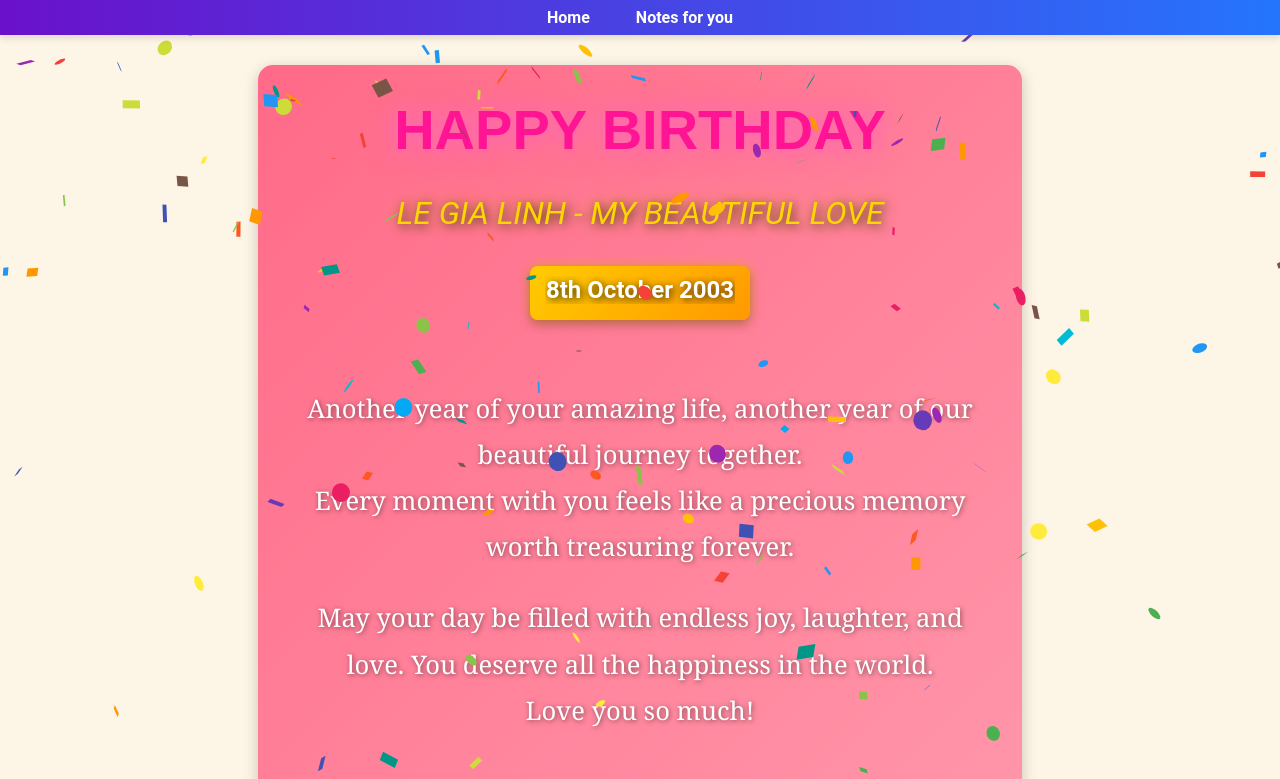
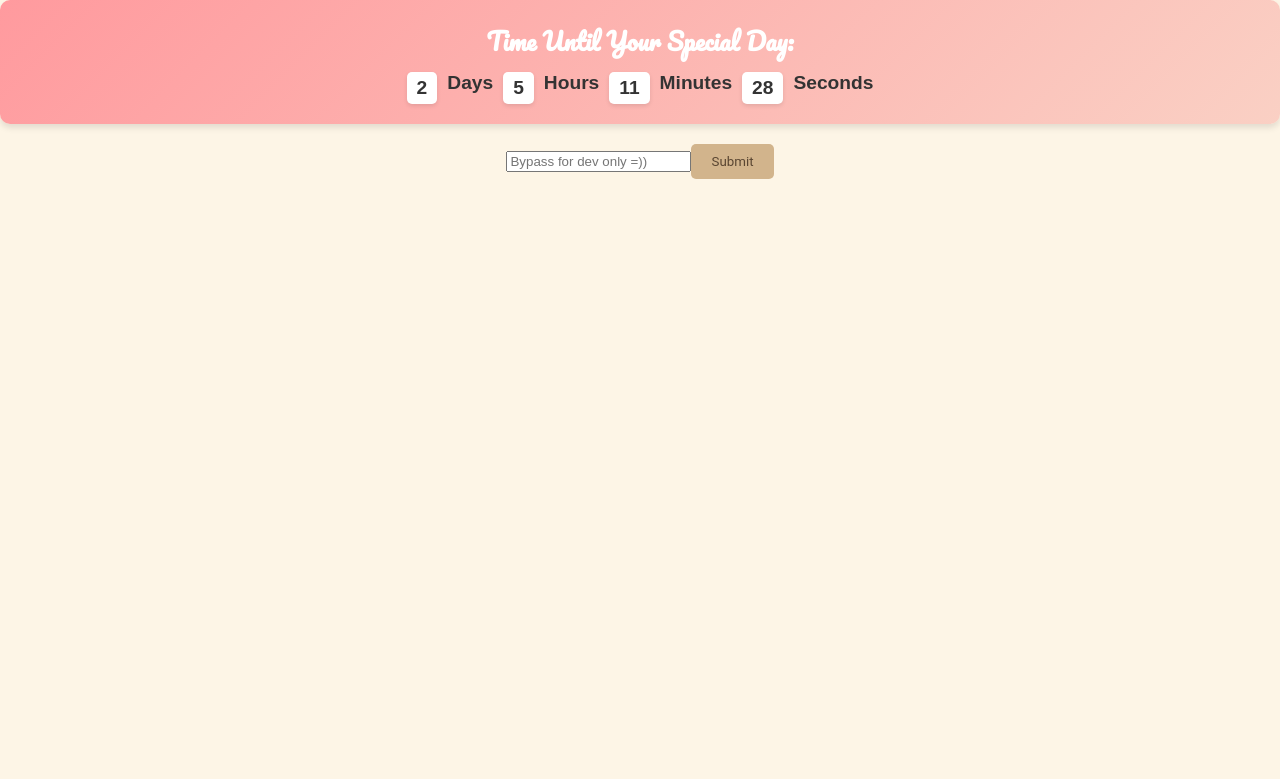
Before and after one commit to wasd742000/lgl-viewer, a React (Create React App) app: page / in a window 1280 px wide. Shown: the top 779 px of the page. Built offline with nearby package versions, Linux system fonts and the light colour scheme.

Commit message:
set up timer and add bypass for dev

```diff
--- a/src/App.js
+++ b/src/App.js
@@ -8,13 +8,17 @@ import FloatingMedia from './components/FloatingMedia';
 import CountdownTimer from './components/features/CountdownTimer';
 import CelebrationMessage from './components/CelebrationMessage';
 
-const LazyLoadedImage = React.lazy(() => import('./components/LazyLoadedImage'));
-const LazyLoadedVideo = React.lazy(() => import('./components/LazyLoadedVideo'));
+// const LazyLoadedImage = React.lazy(() => import('./components/LazyLoadedImage'));
+// const LazyLoadedVideo = React.lazy(() => import('./components/LazyLoadedVideo'));
 
 function App() {
   const [windowSize, setWindowSize] = useState({ width: window.innerWidth, height: window.innerHeight });
-  const [showConfetti, setShowConfetti] = useState(true);
+  const [showConfetti, setShowConfetti] = useState(false); // Confetti starts hidden
   const [fadeOut, setFadeOut] = useState(false);
+  const [showContent, setShowContent] = useState(false); // New state to control content visibility
+  const [password, setPassword] = useState(''); // State for the password input
+
+  const isDevelopment = true; // Check if in development mode
 
   useEffect(() => {
     const handleResize = () => {
@@ -26,21 +30,53 @@ function App() {
   }, []);
 
   useEffect(() => {
+    if (showContent) {
       const timer = setTimeout(() => {
         setFadeOut(true);
         setTimeout(() => setShowConfetti(false), 1000); // Allow 1s for fade-out effect
       }, 10000); // 10 seconds
 
       return () => clearTimeout(timer);
-  }, []);
+    }
+  }, [showContent]); // Trigger confetti logic only when content is shown
+
+  const handleCountdownEnd = () => {
+    setShowContent(true); // Show content when countdown ends
+    setShowConfetti(true); // Trigger confetti when countdown ends
+  };
+
+  const handlePasswordSubmit = () => {
+    if (password === 'devpass') { // Replace 'devpass' with your desired secret password
+      setShowContent(true);
+      setShowConfetti(true);
+    }
+  };
 
   return (
     <div className="App">
+      {!showContent && (
+        <>
+          <CountdownTimer onCountdownEnd={handleCountdownEnd} />
+          {isDevelopment && ( // Only show the password box in development mode
+            <div style={{ marginTop: '20px' }}>
+              <input
+                type="password"
+                placeholder="Bypass for dev only =))"
+                value={password}
+                onChange={(e) => setPassword(e.target.value)}
+              />
+              <button onClick={handlePasswordSubmit}>Submit</button>
+            </div>
+          )}
+        </>
+      )}
       {showConfetti && (
         <div style={{ transition: 'opacity 1s', opacity: fadeOut ? 0 : 1 }}>
           <Confetti width={windowSize.width} height={windowSize.height} />
         </div>
       )}
+      {showContent && (
+        <>
           <Navbar />
           <main>
             <CelebrationMessage />
@@ -50,6 +86,8 @@ function App() {
             </section>
           </main>
           <Footer />
+        </>
+      )}
     </div>
   );
 }
--- a/src/components/CelebrationMessage.js
+++ b/src/components/CelebrationMessage.js
@@ -12,16 +12,12 @@ function CelebrationMessage() {
       </div>
       <div className="celebration-content">
         <p className="celebration-message">
-          Another year of your amazing life, another year of our beautiful journey together.<br />
-          Every moment with you feels like a precious memory worth treasuring forever.
+          Happy Birthday to the person who makes my world brighter and my heart fuller. I hope your day is as wonderful as you are.
         </p>
         <p className="celebration-wish">
-          May your day be filled with endless joy, laughter, and love. You deserve all the happiness in the world.<br />
+          You deserve all the happiness in the world.<br />
           Love you so much!
         </p>
-      </div>
-      <div className="countdown-timer-wrapper">
-        <CountdownTimer />
       </div>
     </div>
   );
--- /dev/null
+++ b/src/components/features/CountdownTimer.css
@@ -0,0 +1,35 @@
+/* Countdown Timer Styles */
+
+.countdown-timer {
+  display: flex;
+  flex-direction: column;
+  align-items: center;
+  justify-content: center;
+  background: linear-gradient(135deg, #ff9a9e, #fad0c4);
+  border-radius: 10px;
+  padding: 20px;
+  box-shadow: 0 4px 6px rgba(0, 0, 0, 0.1);
+  color: #333;
+  font-family: 'Arial', sans-serif;
+}
+
+.countdown-timer h2 {
+  font-size: 1.5rem;
+  margin-bottom: 10px;
+  color: #fff;
+}
+
+.timer-display {
+  display: flex;
+  gap: 10px;
+  font-size: 1.2rem;
+  font-weight: bold;
+}
+
+.timer-display span {
+  background: #fff;
+  color: #333;
+  padding: 5px 10px;
+  border-radius: 5px;
+  box-shadow: 0 2px 4px rgba(0, 0, 0, 0.1);
+}
--- a/src/components/features/CountdownTimer.js
+++ b/src/components/features/CountdownTimer.js
@@ -1,4 +1,5 @@
 import React, { useState, useEffect } from 'react';
+import './CountdownTimer.css';
 
 function CountdownTimer() {
   const calculateTimeLeft = () => {
```
Lines whose indentation alone changed are shown as unchanged.
